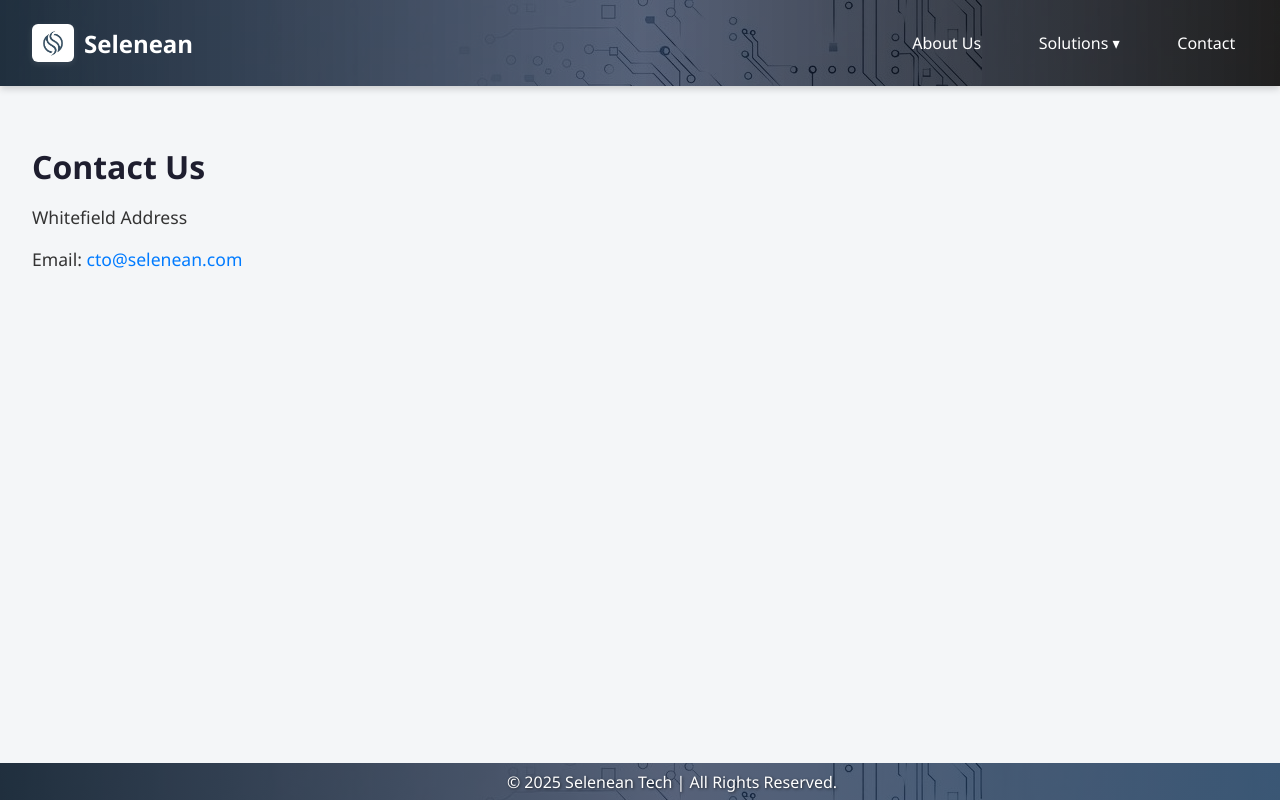
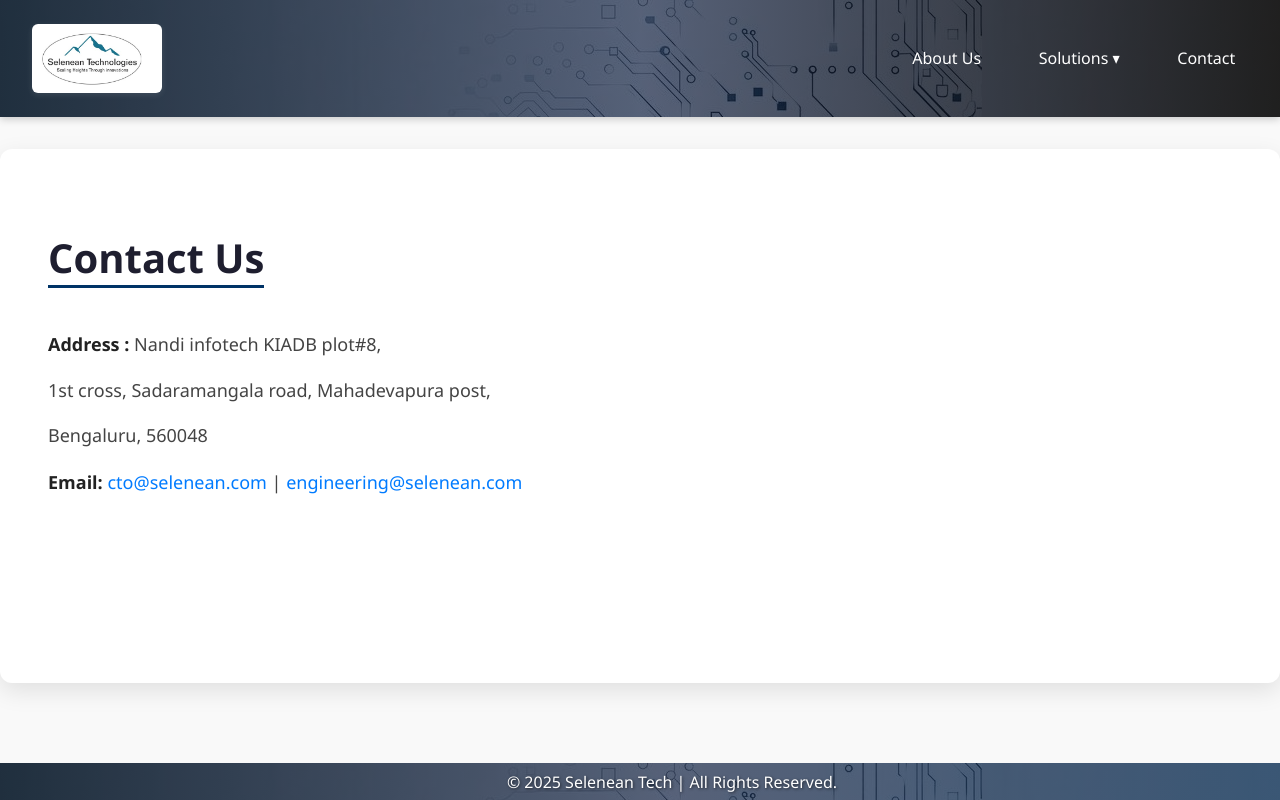
Before and after one commit to Mahendra1235/Seleneantech, a React (Create React App) app: page /contact in a window 1280 px wide. Built offline with nearby package versions, Linux system fonts and the light colour scheme.

Commit message:
Changes in Contact page and partnership page

```diff
--- a/src/App.css
+++ b/src/App.css
@@ -53,7 +53,7 @@ body {
 }
 
 .logo-image {
-  width: 42px;
+  width: 130px;
   height: auto;
   margin-right: 10px;
   border-radius: 6px;
@@ -298,7 +298,7 @@ body {
 .about-container {
   max-width: 1800px;
   margin: auto;
-  padding: 2rem;
+  padding: 1.5rem;
   font-family: 'Segoe UI', sans-serif;
   line-height: 1.6;
 }
@@ -345,36 +345,68 @@ body {
 /* Contact Component Styles */
 
 .contact-container {
-  height: 78vh;
-  max-width: 1900px;
-  margin: 0 auto;
-  background-color: #f4f6f8;
-  padding: 2rem;
-  border-radius: 8px;
-  box-shadow: 0 2px 8px rgba(0,0,0,0.05);
+  max-height:max-content;
+  max-width: 1400px;
+  margin: 2rem auto;
+  background-color: #ffffff;
+  padding: 3rem;
+  border-radius: 12px;
+  box-shadow: 0 8px 24px rgba(0, 0, 0, 0.1);
+  transition: box-shadow 0.3s ease;
+  padding-bottom: 170px;
+}
+
+.contact-container:hover {
+  box-shadow: 0 12px 32px rgba(0, 0, 0, 0.15);
 }
 
 .contact-container h2 {
   color: #1e1e2f;
-  font-size: 2rem;
-  margin-bottom: 1rem;
+  font-size: 2.5rem;
+  margin-bottom: 1.5rem;
+  border-bottom: 3px solid #003366;
+  display: inline-block;
+  font-weight: 600;
+  text-align: center;
 }
 
 .contact-container p {
-  font-size: 1.1rem;
-  margin-bottom: 0.75rem;
-  color: #333;
+  font-size: 1.125rem;
+  margin-bottom: 1rem;
+  color: #444;
+  line-height: 1.6;
+}
+
+.contact-container strong {
+  color: #222;
 }
 
 .contact-container a {
   color: #007bff;
   text-decoration: none;
+  font-weight: 500;
+  transition: color 0.2s ease, text-decoration 0.2s ease;
 }
 
 .contact-container a:hover {
+  color: #0056b3;
   text-decoration: underline;
 }
 
+/* Responsive tweaks */
+@media (max-width: 600px) {
+  .contact-container {
+    padding: 2rem;
+  }
+
+  .contact-container h2 {
+    font-size: 2rem;
+  }
+
+  .contact-container p {
+    font-size: 1rem;
+  }
+}
 /* Solutions Pages */
 .solutions-container {
   height: fit-content;
--- a/src/pages/Contact.js
+++ b/src/pages/Contact.js
@@ -4,9 +4,9 @@ export default function Contact() {
   return (
     <div className="contact-container">
       <h2>Contact Us</h2>
-      <p>Whitefield Address</p>
+      <p><strong>Address :</strong> Nandi infotech KIADB plot#8,<p>1st cross, Sadaramangala road, Mahadevapura post,</p> Bengaluru, 560048</p>
       <p>
-        Email: <a href="mailto:info@selenean.com">cto@selenean.com</a>
+       <strong> Email:</strong> <a href="mailto:info@selenean.com">cto@selenean.com</a> | <a href="mailto:info@selenean.com">engineering@selenean.com</a>
       </p>
     </div>
   );
--- a/src/pages/Header.js
+++ b/src/pages/Header.js
@@ -1,6 +1,6 @@
 import React, { useState } from "react";
 import { Link } from "react-router-dom";
-import logo from "../assets/logo.jpg";
+import logo from "../assets/Logo.jpeg";
 import "../App.css";
 
 function Header() {
@@ -19,7 +19,6 @@ function Header() {
       <div className="nav-header">
         <Link to="/" className="logo-link" onClick={closeMenu}>
           <img src={logo} alt="Company Logo" className="logo-image" />
-          Selenean
         </Link>
 
         <div
--- a/src/subcomponents/Partnership.js
+++ b/src/subcomponents/Partnership.js
@@ -12,10 +12,8 @@ export default function Partnership() {
 
       <h3>Our Partners</h3>
       <ul className="solutions-list">
-        <li>Design houses for architecture and RTL expertise</li>
-        <li>Product companies for co-development and innovation</li>
-        <li>IP developers for reusable and scalable design assets</li>
-        <li>FAB, Packaging & Testing partners for silicon manufacturing</li>
+        <li>iVP Semi</li>
+        <li>InCoreSemi</li>
       </ul>
 
       {/* <h3>Key Benefits</h3>
```
Also changed, not shown: src/assets/Logo-removebg-preview.png (added), src/assets/Logo.jpeg (added).
